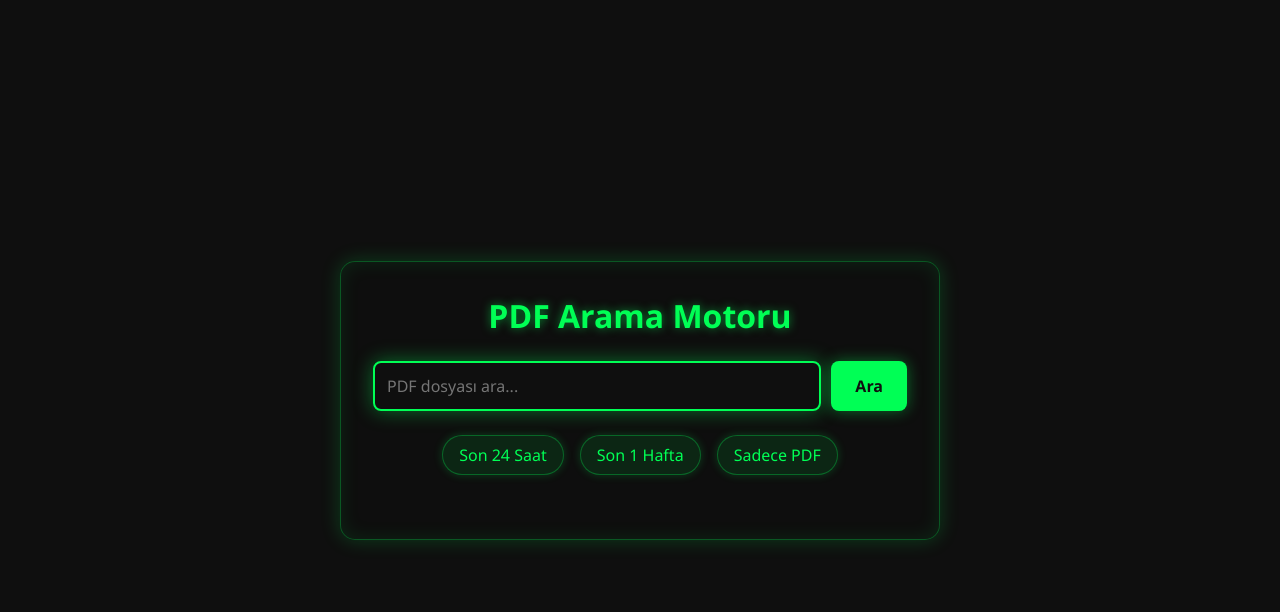
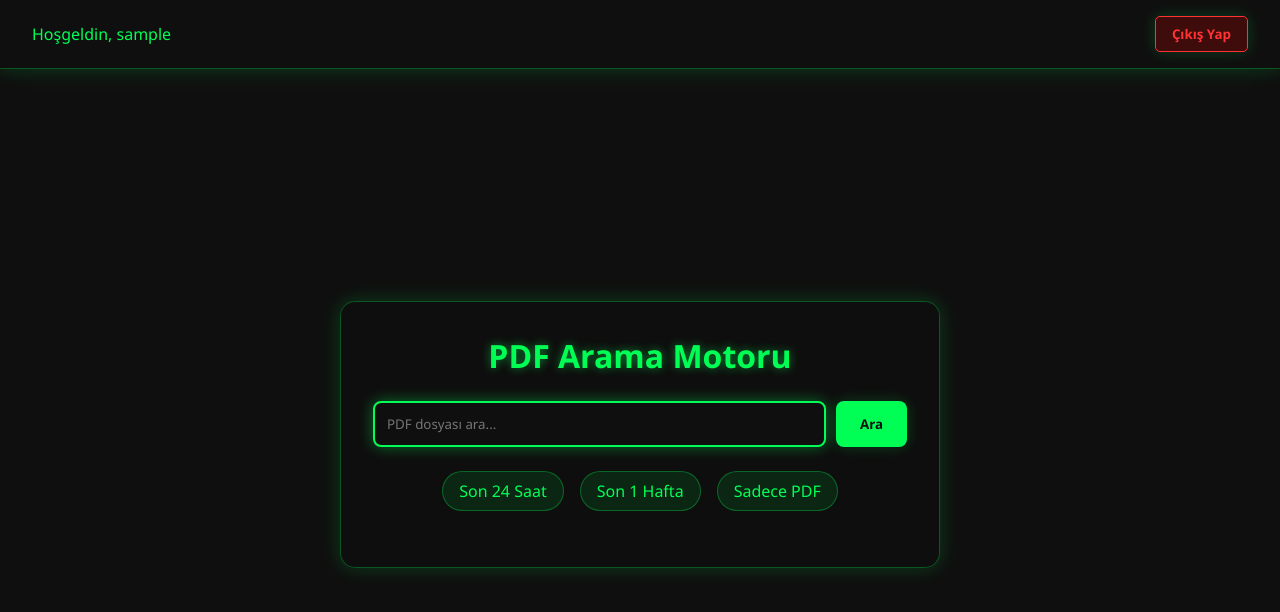
Before and after one commit to renoizmmmm/KODBURADA, a plain HTML site: page index.html in a window 1280 px wide. Drawn offline with Linux system fonts and the light colour scheme; sample sign-in values are in the browser's storage.

Commit message:
Update index.html

```diff
--- a/index.html
+++ b/index.html
@@ -3,7 +3,7 @@
 <head>
     <meta charset="UTF-8">
     <meta name="viewport" content="width=device-width, initial-scale=1.0">
-    <title>Kış Temalı PDF Arama Motoru</title>
+    <title>PDF Arama Sistemi</title>
     <style>
         * {
             margin: 0;
@@ -16,29 +16,47 @@
             background: #0f0f0f;
             min-height: 100vh;
             display: flex;
+            flex-direction: column;
+        }
+
+        .navbar {
+            background: rgba(15, 15, 15, 0.95);
+            padding: 1rem 2rem;
+            border-bottom: 1px solid rgba(0, 255, 85, 0.3);
+            display: flex;
+            justify-content: space-between;
+            align-items: center;
+            box-shadow: 0 0 20px rgba(0, 255, 85, 0.2);
+        }
+
+        .user-info {
+            color: #00ff55;
+            display: flex;
+            align-items: center;
+            gap: 1rem;
+        }
+
+        .logout-btn {
+            background: rgba(255, 0, 0, 0.2);
+            color: #ff3333;
+            border: 1px solid #ff3333;
+            padding: 0.5rem 1rem;
+            border-radius: 5px;
+            cursor: pointer;
+            transition: all 0.3s ease;
+        }
+
+        .logout-btn:hover {
+            background: rgba(255, 0, 0, 0.3);
+            box-shadow: 0 0 15px rgba(255, 0, 0, 0.3);
+        }
+
+        .main-content {
+            flex: 1;
+            display: flex;
             justify-content: center;
             align-items: center;
-            overflow: hidden;
-            position: relative;
-        }
-
-        .snowflake {
-            position: absolute;
-            width: 10px;
-            height: 10px;
-            background: white;
-            border-radius: 50%;
-            filter: blur(1px);
-            animation: snowfall linear infinite;
-        }
-
-        @keyframes snowfall {
-            0% {
-                transform: translateY(-100vh);
-            }
-            100% {
-                transform: translateY(100vh);
-            }
+            padding: 2rem;
         }
 
         .search-container {
@@ -46,19 +64,16 @@
             padding: 2rem;
             border-radius: 15px;
             border: 1px solid rgba(0, 255, 85, 0.3);
-            box-shadow: 0 0 20px rgba(0, 255, 85, 0.2),
-                        inset 0 0 20px rgba(0, 255, 85, 0.1);
+            box-shadow: 0 0 20px rgba(0, 255, 85, 0.2);
             width: 90%;
             max-width: 600px;
             backdrop-filter: blur(10px);
-            z-index: 1;
         }
 
         h1 {
             text-align: center;
             color: #00ff55;
             margin-bottom: 1.5rem;
-            font-size: 2rem;
             text-shadow: 0 0 10px rgba(0, 255, 85, 0.5);
         }
 
@@ -74,15 +89,13 @@
             background: rgba(15, 15, 15, 0.8);
             border: 2px solid #00ff55;
             border-radius: 8px;
-            font-size: 1rem;
             color: #fff;
             transition: all 0.3s ease;
-            box-shadow: 0 0 10px rgba(0, 255, 85, 0.2);
         }
 
         input[type="text"]:focus {
             outline: none;
-            box-shadow: 0 0 20px rgba(0, 255, 85, 0.4);
+            box-shadow: 0 0 15px rgba(0, 255, 85, 0.4);
         }
 
         button {
@@ -92,15 +105,14 @@
             padding: 12px 24px;
             border-radius: 8px;
             cursor: pointer;
-            font-size: 1rem;
             font-weight: bold;
             transition: all 0.3s ease;
-            box-shadow: 0 0 15px rgba(0, 255, 85, 0.4);
+            box-shadow: 0 0 15px rgba(0, 255, 85, 0.2);
         }
 
         button:hover {
             background: #00cc44;
-            box-shadow: 0 0 25px rgba(0, 255, 85, 0.6);
+            box-shadow: 0 0 25px rgba(0, 255, 85, 0.4);
             transform: scale(1.05);
         }
 
@@ -120,22 +132,23 @@
             cursor: pointer;
             transition: all 0.3s ease;
             border: 1px solid rgba(0, 255, 85, 0.3);
-            box-shadow: 0 0 10px rgba(0, 255, 85, 0.2);
         }
 
         .filter-option:hover {
             background: rgba(0, 255, 85, 0.2);
             box-shadow: 0 0 15px rgba(0, 255, 85, 0.4);
-            transform: scale(1.05);
-        }
-
-        #results {
-            margin-top: 2rem;
-            color: #fff;
         }
     </style>
 </head>
 <body>
+    <nav class="navbar">
+        <div class="user-info">
+            <span id="username">Hoşgeldin, Kullanıcı</span>
+        </div>
+        <button class="logout-btn" onclick="logout()">Çıkış Yap</button>
+    </nav>
+
+    <div class="main-content">
         <div class="search-container">
             <h1>PDF Arama Motoru</h1>
             <div class="search-box">
@@ -147,20 +160,19 @@
                 <div class="filter-option">Son 1 Hafta</div>
                 <div class="filter-option">Sadece PDF</div>
             </div>
-        <div id="results"></div>
+        </div>
     </div>
 
     <script>
-        // Kar taneleri oluşturma
-        function createSnowflakes() {
-            for (let i = 0; i < 50; i++) {
-                const snowflake = document.createElement('div');
-                snowflake.className = 'snowflake';
-                snowflake.style.left = Math.random() * 100 + 'vw';
-                snowflake.style.animationDuration = Math.random() * 3 + 2 + 's';
-                snowflake.style.opacity = Math.random();
-                snowflake.style.width = snowflake.style.height = Math.random() * 5 + 5 + 'px';
-                document.body.appendChild(snowflake);
+        // Sayfa yüklendiğinde oturum kontrolü
+        window.onload = function() {
+            if (!sessionStorage.getItem('isLoggedIn')) {
+                window.location.href = 'login.html';
+            }
+            // Kullanıcı adını göster
+            const username = sessionStorage.getItem('username');
+            if (username) {
+                document.getElementById('username').textContent = `Hoşgeldin, ${username}`;
             }
         }
 
@@ -169,6 +181,11 @@
             const searchQuery = `${searchTerm} filetype:pdf`;
             const googleSearchURL = `https://www.google.com/search?q=${encodeURIComponent(searchQuery)}`;
             window.open(googleSearchURL, '_blank');
+        }
+
+        function logout() {
+            sessionStorage.clear();
+            window.location.href = 'login.html';
         }
 
         document.getElementById('searchInput').addEventListener('keypress', function(e) {
@@ -185,15 +202,6 @@
                 }, 200);
             });
         });
-
-        // Sayfa yüklendiğinde kar tanelerini oluştur
-        createSnowflakes();
-
-        // Kar tanelerini periyodik olarak yenile
-        setInterval(() => {
-            document.querySelectorAll('.snowflake').forEach(flake => flake.remove());
-            createSnowflakes();
-        }, 5000);
     </script>
 </body>
 </html>
```
Lines whose indentation alone changed are shown as unchanged.
